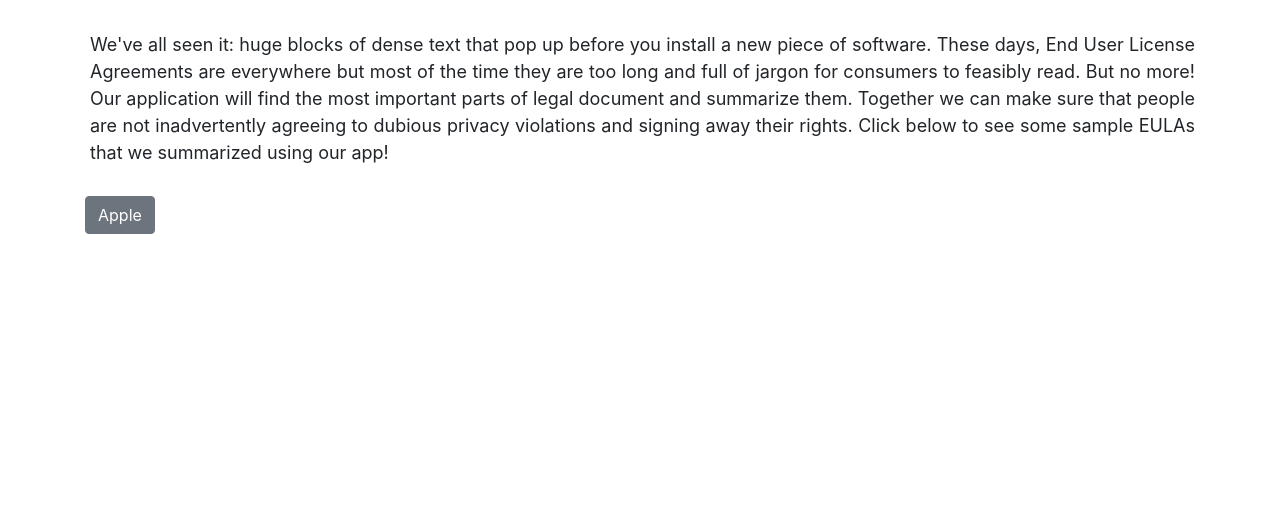
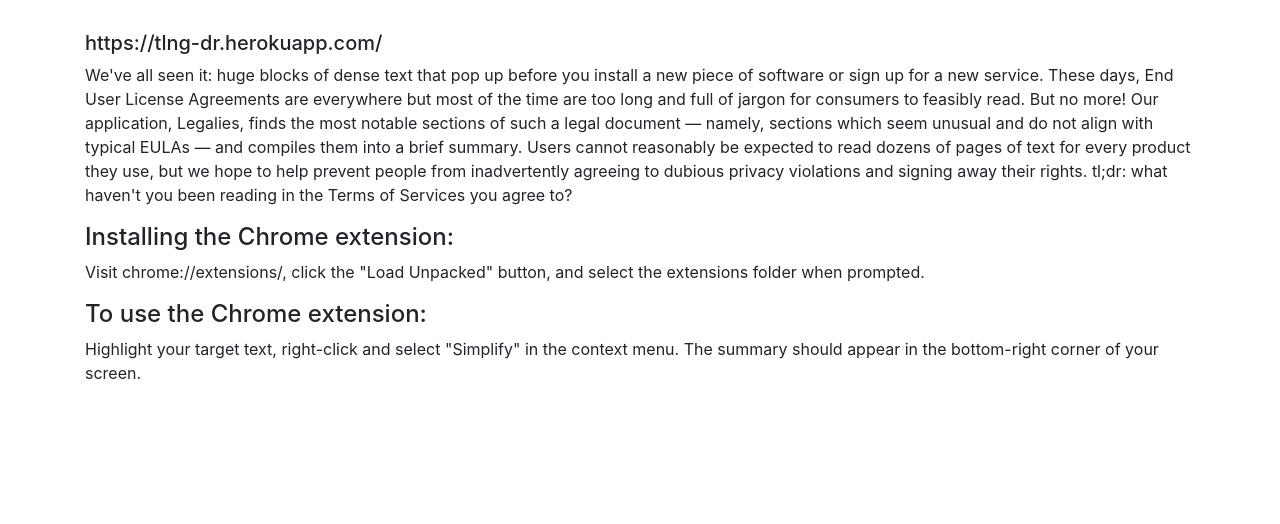
Before and after one commit to mivkov/tl-dr, a Flask app: page / in a window 1280 px wide. Shown: the part 276-800 px from the top of the page. Run offline with Flask 2, Linux system fonts and the light colour scheme; parts of the project's set-up code (start-up, migrations or seed data) failed here and were passed over; some libraries are stand-ins or nearby versions.

Commit message:
Update base.html

```diff
--- a/templates/base.html
+++ b/templates/base.html
@@ -14,15 +14,26 @@
         <h1 class="display-3 text-center text-white">Lega-lies</h1>
     </div>
     <div class="container">
-        <h3 style="margin-bottom:10px;">
+        <h5>
+https://tlng-dr.herokuapp.com/
+</h5>
+<p>
+We've all seen it: huge blocks of dense text that pop up before you install a new piece of software or sign up for a new service. These days, End User License Agreements are everywhere but most of the time are too long and full of jargon for consumers to feasibly read. But no more! Our application, Legalies, finds the most notable sections of such a legal document — namely, sections which seem unusual and do not align with typical EULAs — and compiles them into a brief summary. Users cannot reasonably be expected to read dozens of pages of text for every product they use, but we hope to help prevent people from inadvertently agreeing to dubious privacy violations and signing away their rights.
 
-        </h3>
-        <p class=" lead text-justify font-weight-normal" style="margin-bottom:30px;margin-left:5px;font-size: 18px">
-            We've all seen it: huge blocks of dense text that pop up before you install a new piece of software. These days, End User License Agreements are everywhere but most of the time they are too long and full of jargon for consumers to feasibly read. But no more! Our application will find the most important parts of legal document and summarize them. Together we can make sure that people are not inadvertently agreeing to dubious privacy violations and signing away their rights. Click below to see some sample EULAs that we summarized using our app!
-        </p>
-        <form method="post" action="{{ url_for('apple') }}">
-        <button type="button"class="btn btn-secondary">Apple</button>
-
+tl;dr: what haven't you been reading in the Terms of Services you agree to?
+</p>
+<h4>
+Installing the Chrome extension:
+</h4>
+<p>
+Visit chrome://extensions/, click the "Load Unpacked" button, and select the extensions folder when prompted.
+</p>
+<h4>
+To use the Chrome extension:
+</h4>
+<p>
+Highlight your target text, right-click and select "Simplify" in the context menu. The summary should appear in the bottom-right corner of your screen.
+</p>
 
     <!-- Optional JavaScript -->
     <!-- jQuery first, then Popper.js, then Bootstrap JS -->
```
